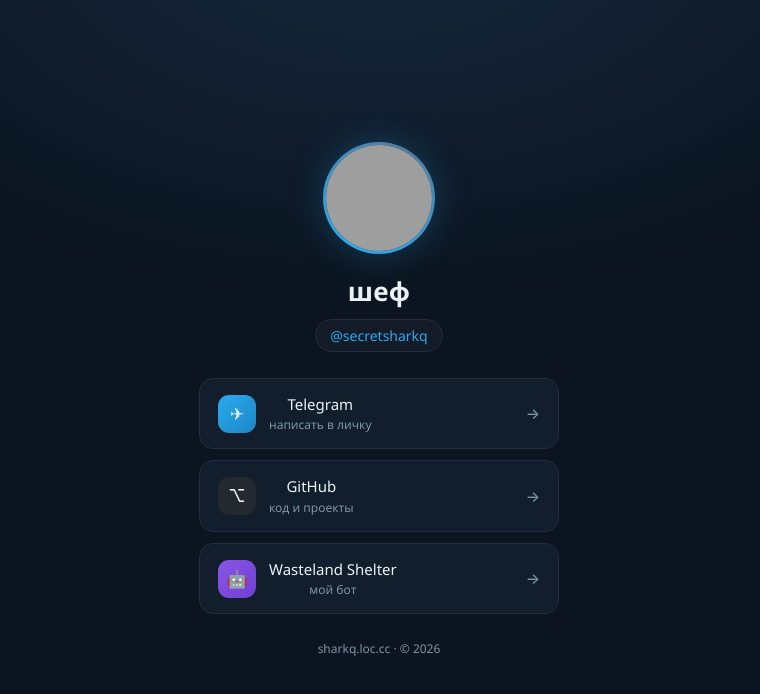
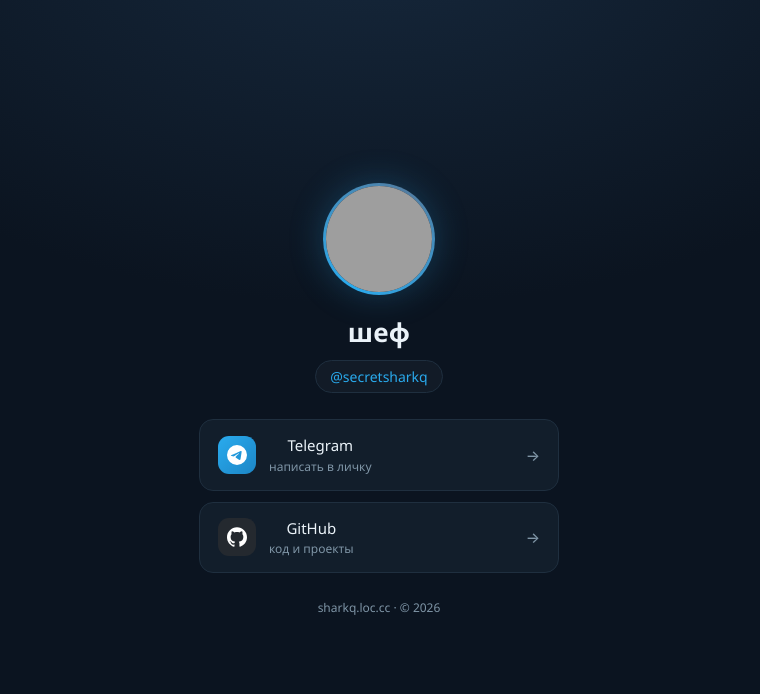
Before and after one commit to SecretSharkQ/sharkq.loc.cc, a plain HTML site: page index.html in a window 1280 px wide. Shown: the whole page, without its empty margins (261-1021 px from the left). Drawn offline with Linux system fonts and the light colour scheme; grey boxes are pictures that could not be loaded.

Commit message:
Card: inline brand SVG icons, remove bot link

```diff
--- a/index.html
+++ b/index.html
@@ -21,11 +21,11 @@ h1{font-size:26px;font-weight:600;letter-spacing:.2px}
 .links{display:flex;flex-direction:column;gap:11px}
 .btn{display:flex;align-items:center;gap:13px;padding:14px 18px;border-radius:14px;background:var(--card);border:1px solid var(--line);color:var(--tx);text-decoration:none;font-size:15px;font-weight:500;transition:transform .12s ease,background .12s ease}
 .btn:hover{transform:translateY(-1px);background:#162434}
-.btn .ic{width:38px;height:38px;border-radius:11px;display:flex;align-items:center;justify-content:center;flex:none;font-size:17px}
+.btn .ic{width:38px;height:38px;border-radius:11px;display:flex;align-items:center;justify-content:center;flex:none;color:#fff}
+.btn .ic svg{display:block}
 .btn small{display:block;color:var(--mut);font-size:12px;font-weight:400;margin-top:1px}
 .ic-tg{background:linear-gradient(135deg,#2aabee,#1c86c6)}
 .ic-gh{background:#24292f}
-.ic-bot{background:linear-gradient(135deg,#8957e5,#6f3fd4)}
 .btn .arrow{margin-left:auto;color:var(--mut)}
 .foot{margin-top:26px;color:var(--mut);font-size:12px}
 .foot a{color:var(--mut)}
@@ -40,18 +40,13 @@ h1{font-size:26px;font-weight:600;letter-spacing:.2px}
 
   <nav class="links">
     <a class="btn" href="https://t.me/secretsharkq" target="_blank" rel="noopener">
-      <span class="ic ic-tg">✈</span>
+      <span class="ic ic-tg"><svg viewBox="0 0 24 24" width="20" height="20" fill="currentColor" aria-hidden="true"><path d="M11.944 0A12 12 0 0 0 0 12a12 12 0 0 0 12 12 12 12 0 0 0 12-12A12 12 0 0 0 12 0a12 12 0 0 0-.056 0zm4.962 7.224c.1-.002.321.023.465.14a.506.506 0 0 1 .171.325c.016.093.036.306.02.472-.18 1.898-.962 6.502-1.36 8.627-.168.9-.499 1.201-.82 1.23-.696.065-1.225-.46-1.9-.902-1.056-.693-1.653-1.124-2.678-1.8-1.185-.78-.417-1.21.258-1.91.177-.184 3.247-2.977 3.307-3.23.007-.032.014-.15-.056-.212s-.174-.041-.249-.024c-.106.024-1.793 1.14-5.061 3.345-.48.33-.913.49-1.302.48-.428-.008-1.252-.241-1.865-.44-.752-.245-1.349-.374-1.297-.789.027-.216.325-.437.893-.663 3.498-1.524 5.83-2.529 6.998-3.014 3.332-1.386 4.025-1.627 4.476-1.635z"/></svg></span>
       <span>Telegram<small>написать в личку</small></span>
       <span class="arrow">→</span>
     </a>
     <a class="btn" href="https://github.com/SecretSharkQ" target="_blank" rel="noopener">
-      <span class="ic ic-gh">⌥</span>
+      <span class="ic ic-gh"><svg viewBox="0 0 24 24" width="20" height="20" fill="currentColor" aria-hidden="true"><path d="M12 .297c-6.63 0-12 5.373-12 12 0 5.303 3.438 9.8 8.205 11.385.6.113.82-.258.82-.577 0-.285-.01-1.04-.015-2.04-3.338.724-4.042-1.61-4.042-1.61C4.422 18.07 3.633 17.7 3.633 17.7c-1.087-.744.084-.729.084-.729 1.205.084 1.838 1.236 1.838 1.236 1.07 1.835 2.809 1.305 3.495.998.108-.776.417-1.305.76-1.605-2.665-.3-5.466-1.332-5.466-5.93 0-1.31.465-2.38 1.235-3.22-.135-.303-.54-1.523.105-3.176 0 0 1.005-.322 3.3 1.23.96-.267 1.98-.399 3-.405 1.02.006 2.04.138 3 .405 2.28-1.552 3.285-1.23 3.285-1.23.645 1.653.24 2.873.12 3.176.765.84 1.23 1.91 1.23 3.22 0 4.61-2.805 5.625-5.475 5.92.42.36.81 1.096.81 2.22 0 1.606-.015 2.896-.015 3.286 0 .315.21.69.825.57C20.565 22.092 24 17.592 24 12.297c0-6.627-5.373-12-12-12"/></svg></span>
       <span>GitHub<small>код и проекты</small></span>
-      <span class="arrow">→</span>
-    </a>
-    <a class="btn" href="https://t.me/Wasteland_Shelter_Bot" target="_blank" rel="noopener">
-      <span class="ic ic-bot">🤖</span>
-      <span>Wasteland Shelter<small>мой бот</small></span>
       <span class="arrow">→</span>
     </a>
   </nav>
```
